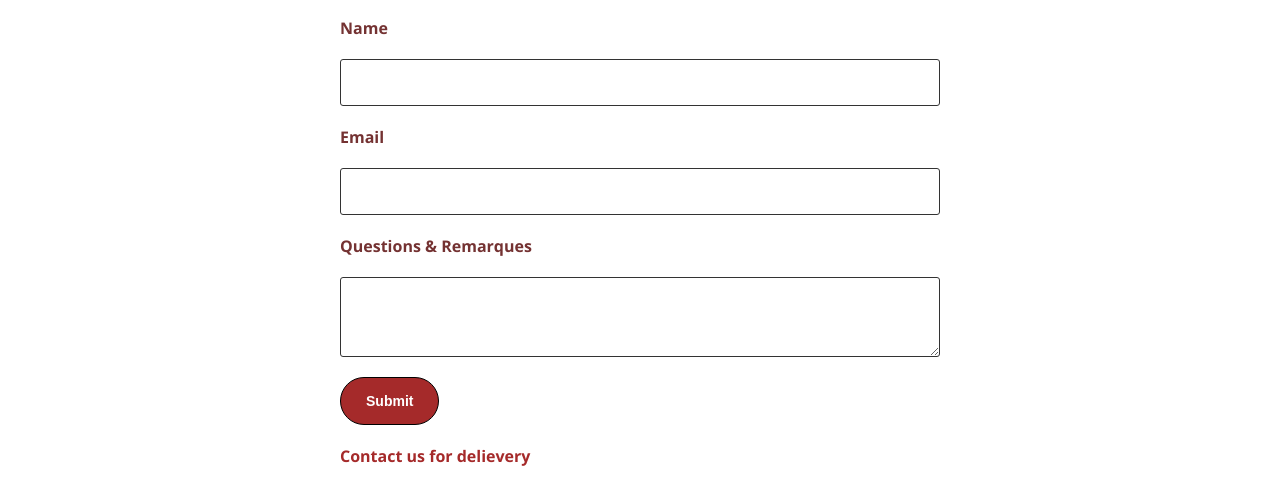
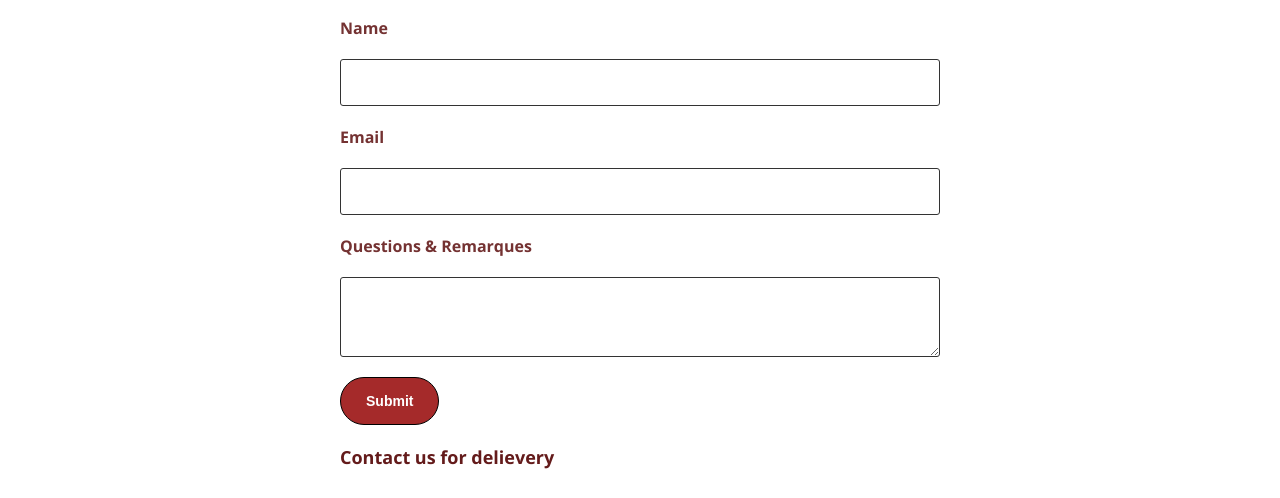
Before and after one commit to Ilyes-CH/Coffee-shop-, a plain HTML site: page contact.html in a window 1280 px wide. Shown: the part 302-800 px from the top of the page. Drawn offline with nearby package versions, Linux system fonts and the light colour scheme.

Commit message:
Update contact.html

```diff
--- a/contact.html
+++ b/contact.html
@@ -43,7 +43,7 @@
             <textarea name="question" id="question"></textarea>
             <button class="btn btn-dark my-20">Submit</button>
           </form>
-          <a style="color:brown;font-style:underline;" href="mailto:contact@iseahtz.rnu.tn">Contact us for delievery</a>
+          <a style="color:#641b1b;font-style:underline;font-size:large;" href="mailto:contact@iseahtz.rnu.tn">Contact us for delievery</a>
         </div>
       </div>
       <footer>
```
